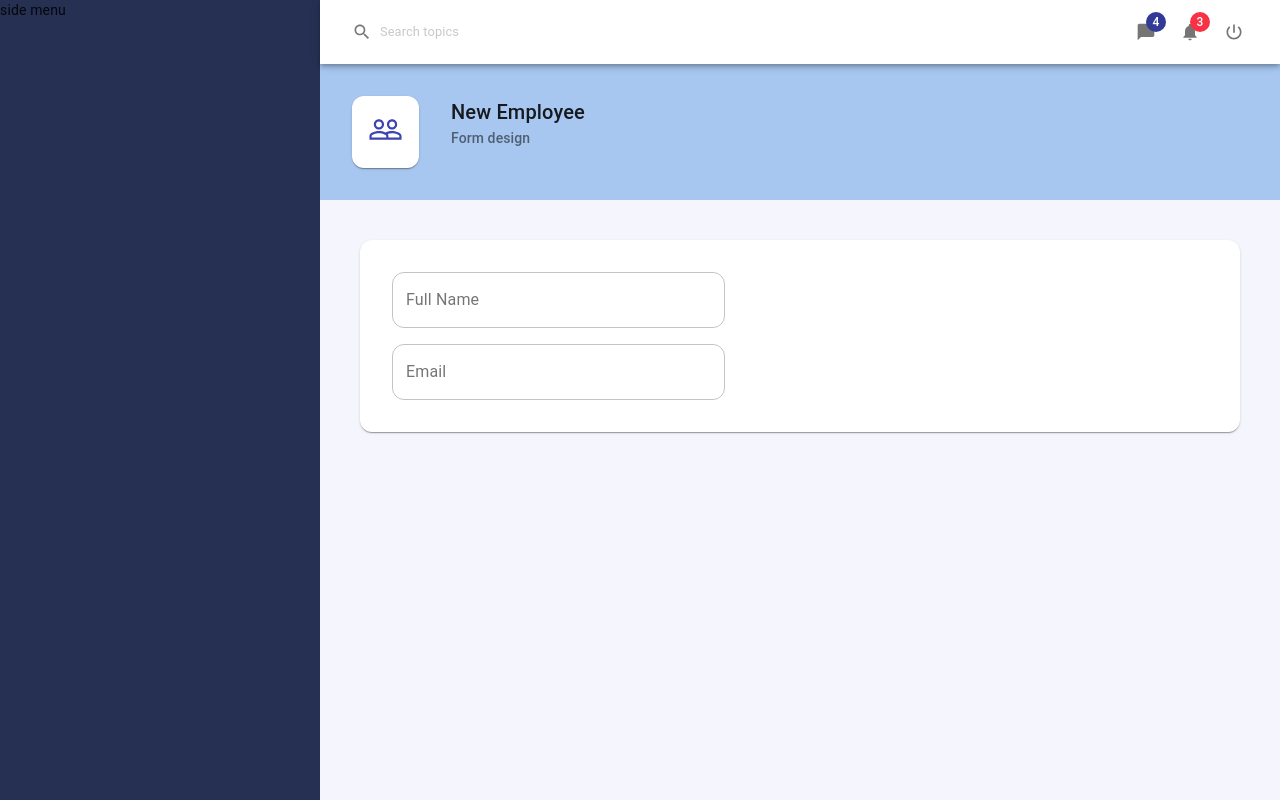
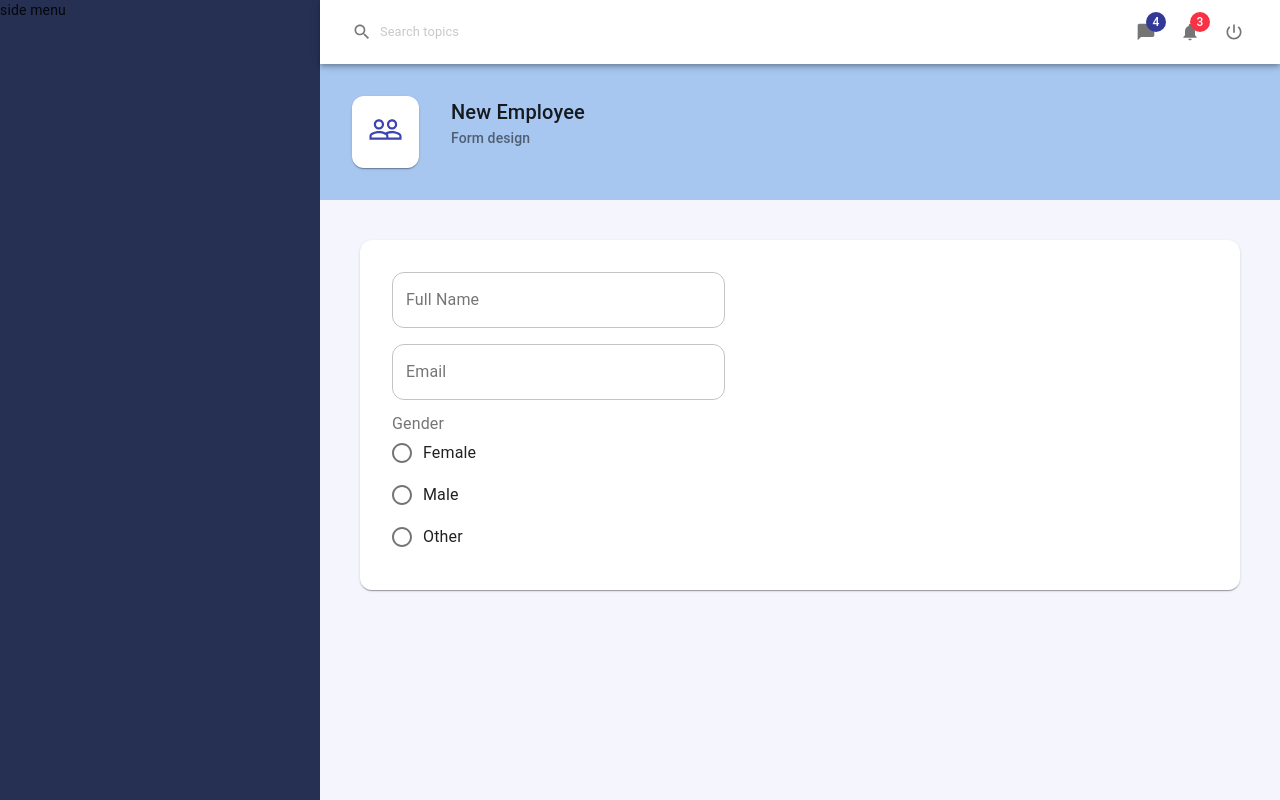
Before and after one commit to marynasmagluyk/material-ui-system, a React (Create React App) app: page / in a window 1280 px wide. Built offline with nearby package versions, Linux system fonts and the light colour scheme.

Commit message:
add form control component

```diff
--- a/src/pages/EmployeeForm.js
+++ b/src/pages/EmployeeForm.js
@@ -1,5 +1,5 @@
 import React, {useState, useEffect} from 'react';
-import {Grid, TextField, makeStyles} from '@material-ui/core';
+import {Grid, TextField, FormControl, RadioGroup, FormControlLabel, Radio, FormLabel} from '@material-ui/core';
 import {useForm, Form} from "../components/useForm";
 
 
@@ -42,7 +42,24 @@ const EmployeeForm = () => {
                         value={employees.email}>
                     </TextField>
                     <Grid item
-                          xs={6}></Grid>
+                          xs={6}>
+                        <FormControl>
+                            <FormLabel>Gender</FormLabel>
+                            <RadioGroup row
+                                        name='gender'
+                                        value={employees.fullName}
+                                        onChange={handleInputChange}></RadioGroup>
+                            <FormControlLabel value='female'
+                                              control={<Radio/>}
+                                              label='Female'></FormControlLabel>
+                            <FormControlLabel value='male'
+                                              control={<Radio/>}
+                                              label='Male'></FormControlLabel>
+                            <FormControlLabel value='other'
+                                              control={<Radio/>}
+                                              label='Other'></FormControlLabel>
+                        </FormControl>
+                    </Grid>
                 </Grid>
             </Grid>
         </Form>
```
